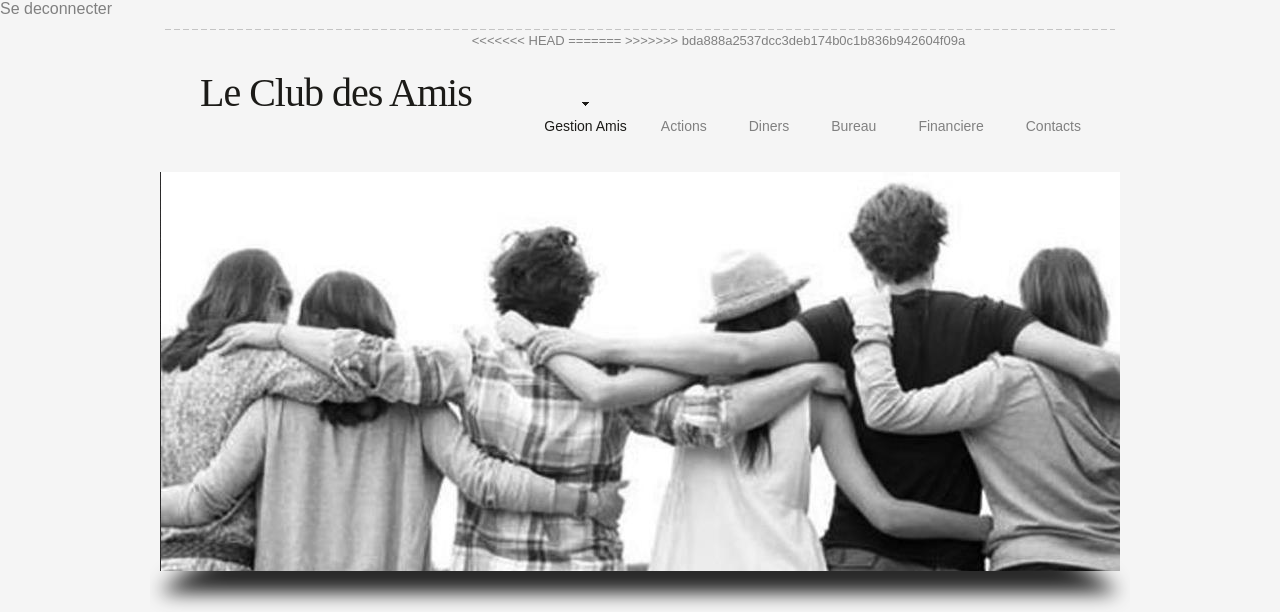
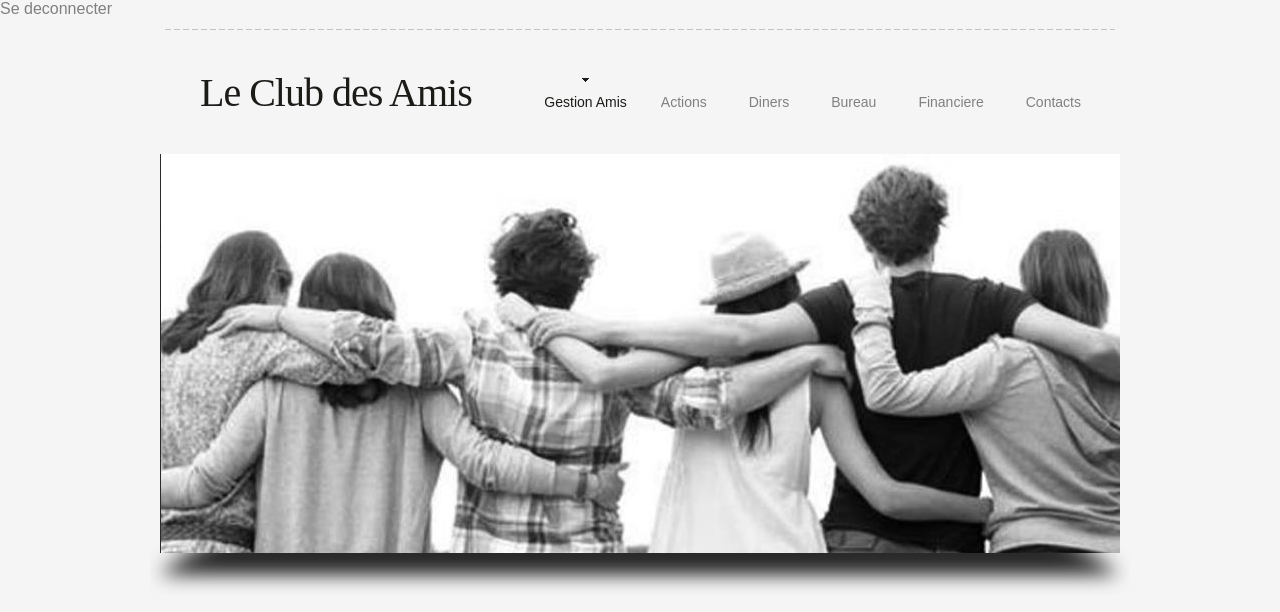
Before and after one commit to btssiovaladon/ppe33w2014, a PHP site: page /tcpdf/index.php in a window 1280 px wide. Shown: the top 612 px of the page. Run offline with PHP 8.4, Linux system fonts and the light colour scheme.

Commit message:
Correction des problèmes head

```diff
--- a/include/inc_menu.php
+++ b/include/inc_menu.php
@@ -1,7 +1,4 @@
-<<<<<<< HEAD
-=======
 
->>>>>>> bda888a2537dcc3deb174b0c1b836b942604f09a
 							<nav>
 								<ul class="menu">
 									<li><a class="active" href="">Gestion Amis</a></li>
```
